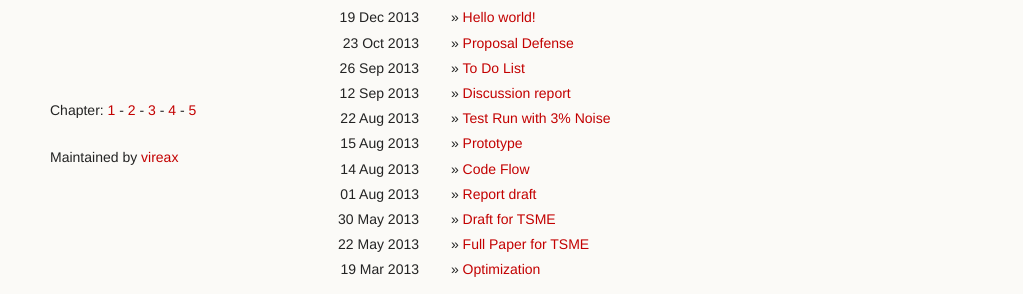
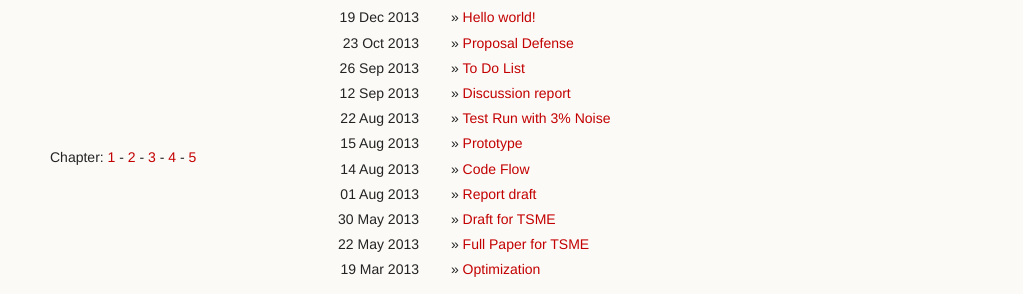
Before and after one commit to vireax/vibration, a Jekyll site: the page built from index.html, in a window 1280 px wide. Shown: the part 698-992 px from the top of the page, without its empty margins (0-1023 px from the left). Built offline with Jekyll 4.4.1, drawn with Linux system fonts in a browser that asks for light colours; the list of posts is cut into pages by our own code.

Commit message:
Update default.html

```diff
--- a/_layouts/default.html
+++ b/_layouts/default.html
@@ -22,9 +22,6 @@
           <li><a class="buttons github" href="{{ site.baseurl }}/about.html">About</a></li>
           <li><a class="buttons github" href="{{ site.baseurl }}/faq.html">FAQ</a></li>
         </ul>
-
-        <!--p class="header">This project is maintained by <a class="header name" href="https://github.com/Vireax">Vireax</a></p-->
-
       </header>
 
       <section>
@@ -39,7 +36,6 @@
         <a href="{{ site.baseurl }}/ch3.html">3</a> -
         <a href="{{ site.baseurl }}/ch4.html">4</a> -
         <a href="{{ site.baseurl }}/ch5.html">5</a></small></p>
-        <p><small>Maintained by <a href="https://github.com/vireax/vibration">vireax</a></p>
       </footer>
     </div>
     <!--[if !IE]><script>fixScale(document);</script><![endif]-->
```
